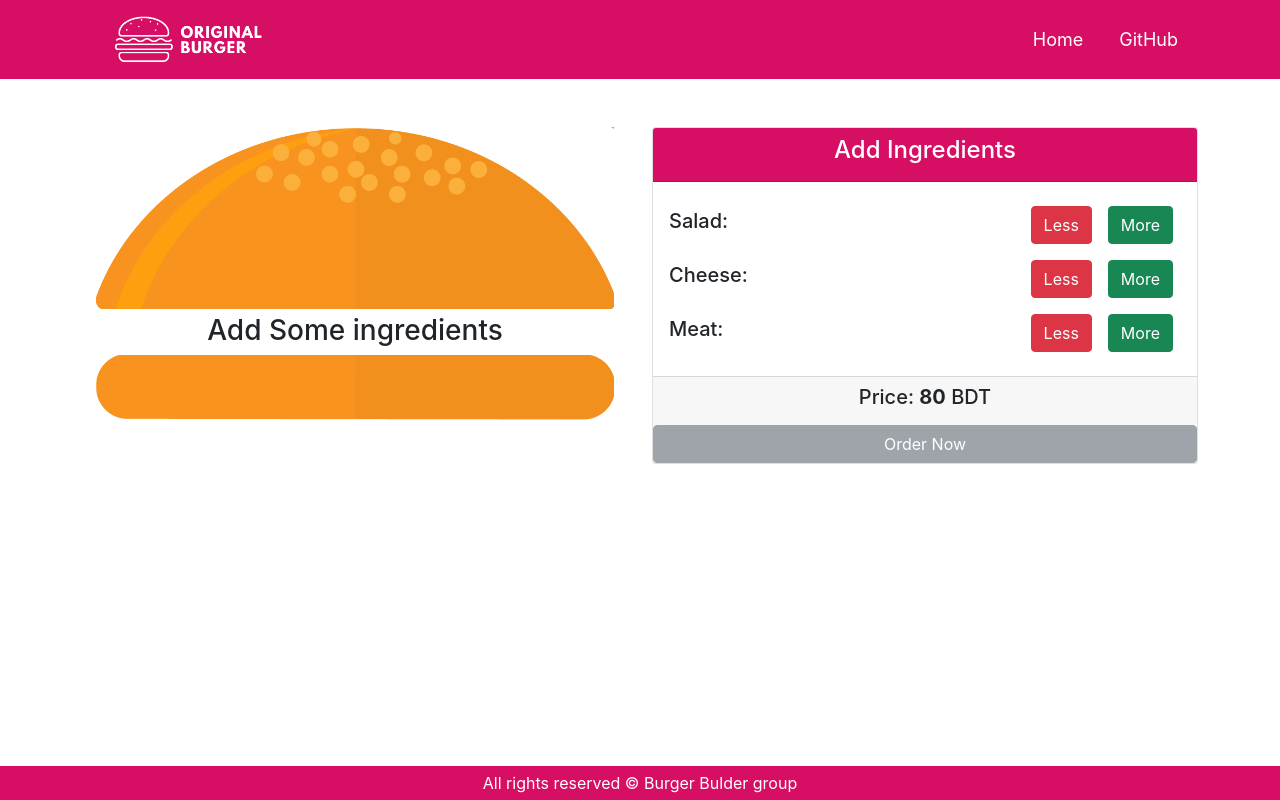
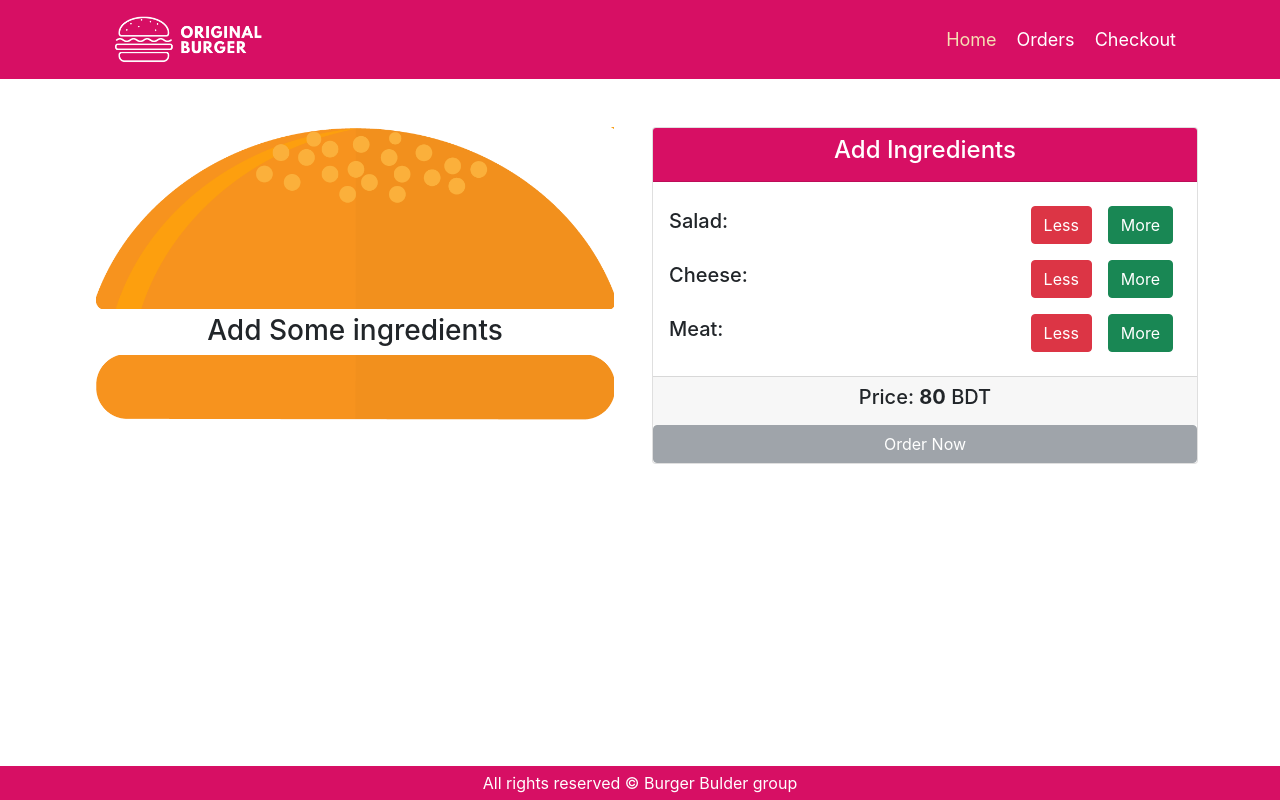
Before and after one commit to hasankarim18/burger, a React (Create React App) app: page / in a window 1280 px wide. Built offline with nearby package versions, Linux system fonts and the light colour scheme.

Commit message:
Adding Router

```diff
--- a/package.json
+++ b/package.json
@@ -13,6 +13,7 @@
     "react": "^18.2.0",
     "react-dom": "^18.2.0",
     "react-popper": "^2.3.0",
+    "react-router-dom": "^6.3.0",
     "react-scripts": "5.0.1",
     "reactstrap": "^9.1.1",
     "web-vitals": "^2.1.4"
--- a/src/App.js
+++ b/src/App.js
@@ -1,11 +1,15 @@
 
 import './App.css';
 import Main from './Components/Main';
+import { HashRouter } from 'react-router-dom'
 
 function App() {
   return (
     <div className="App">
-      <Main />
+      <HashRouter >
+        <Main />
+      </HashRouter>
+
     </div>
   );
 }
--- a/src/Components/BurgerBuilder/BurgerBuilder.js
+++ b/src/Components/BurgerBuilder/BurgerBuilder.js
@@ -3,6 +3,7 @@ import { ModalBody, ModalHeader, Button, Modal, ModalFooter } from 'reactstrap'
 import Burger from './Burger/Burger'
 import Controls from './Controls/Controls '
 import Summary from './Summary/Summary'
+import { NavLink } from 'react-router-dom'
 
 
 const INGREDIENT_PRICES = {
@@ -80,7 +81,9 @@ export class BurgerBuilder extends Component {
         })
     }
 
-
+    componentDidMount() {
+        console.log(this.props)
+    }
 
     render() {
         return (
@@ -110,7 +113,7 @@ export class BurgerBuilder extends Component {
                         <h5>Total Price: {this.state.totalPrice.toFixed(0)}/- BDT</h5>
                     </ModalBody>
                     <ModalFooter>
-                        <Button color="success" > Continue to checkout </Button>
+                        <NavLink className="btn btn-success" to="/checkout" > Continue to checkout </NavLink>
                         <Button color="secondary" onClick={this.toggleModal} > Cancle </Button>
                     </ModalFooter>
                 </Modal>
--- /dev/null
+++ b/src/Components/Header/Navigation.css
@@ -0,0 +1,25 @@
+.navigation a {
+    color: #fff;
+    text-decoration: none;
+    font-size: 18px;
+    display: inline-block;
+    margin-left: 20px;
+}
+
+.header_link a {
+    color: white;
+    text-decoration: none;
+    font-size: 18px;
+    margin: 0px 10px;
+
+}
+
+.header_link a:hover {
+    color: wheat;
+
+}
+
+.header_link a.active {
+    color: wheat;
+
+}
--- a/src/Components/Header/Navigation.js
+++ b/src/Components/Header/Navigation.js
@@ -5,12 +5,12 @@ import {
     NavbarToggler,
     NavbarBrand,
     Nav,
-    NavItem,
-    NavLink,
+    NavItem
 
 } from 'reactstrap';
+import { NavLink } from 'react-router-dom'
 
-import classes from './Navigation.module.css'
+import './Navigation.css'
 import Logo from '../../assets/burgert.png'
 
 class Navigation extends React.Component {
@@ -35,7 +35,7 @@ class Navigation extends React.Component {
                         backgroundColor: '#D70F64',
                         color: '#fff'
                     }}
-                    className={`${classes.navigation} container`}
+                    className={`navigation container`}
                     expand="md">
                     <NavbarBrand href="/">
                         <img width="150px" src={Logo} alt="Burger Builder" />
@@ -43,11 +43,14 @@ class Navigation extends React.Component {
                     <NavbarToggler onClick={this.toggle} />
                     <Collapse className="justify-content-end" isOpen={this.state.isOpen} navbar>
                         <Nav className="mr-auto" navbar>
-                            <NavItem>
-                                <NavLink href="/Home">Home</NavLink>
+                            <NavItem className='header_link' >
+                                <NavLink to="/">Home</NavLink>
                             </NavItem>
-                            <NavItem>
-                                <NavLink href="/">GitHub</NavLink>
+                            <NavItem className='header_link'>
+                                <NavLink to="/orders">Orders</NavLink>
+                            </NavItem>
+                            <NavItem className='header_link'>
+                                <NavLink to="/checkout">Checkout</NavLink>
                             </NavItem>
                         </Nav>
                     </Collapse>
--- a/src/Components/Header/Navigation.module.css
+++ /dev/null
@@ -1,11 +0,0 @@
-.navigation a {
-    color: #fff;
-    text-decoration: none;
-    font-size: 18px;
-    display: inline-block;
-    margin-left: 20px;
-}
-
-.navigation a:hover {
-    color: wheat;
-}
--- a/src/Components/Main.js
+++ b/src/Components/Main.js
@@ -2,13 +2,23 @@ import React from 'react'
 import Header from './Header/Header'
 import BurgerBuilder from './BurgerBuilder/BurgerBuilder'
 import Footer from './Footer/Footer'
+import Orders from './Orders/Orders'
+import Checkout from './Orders/Checkout/Checkout'
+import { Routes, Route, Navigate } from 'react-router-dom'
 
 const Main = (props) => {
     return (
         <React.Fragment>
             <Header />
             <div className="container">
-                <BurgerBuilder />
+                {/* <BurgerBuilder /> */}
+                <Routes >
+                    <Route path='/' element={<BurgerBuilder />} />
+                    <Route path="/orders" element={<Orders />} />
+                    <Route path="/checkout" element={<Checkout />} />
+                    <Route path="*" element={<Navigate to="/" replace />} />
+                </Routes>
+
             </div>
             <Footer />
         </React.Fragment>
--- /dev/null
+++ b/src/Components/Orders/Checkout/Checkout.js
@@ -0,0 +1,9 @@
+import React from 'react'
+
+const Checkout = () => {
+    return (
+        <div>Checkout</div>
+    )
+}
+
+export default Checkout
--- /dev/null
+++ b/src/Components/Orders/Orders.js
@@ -0,0 +1,9 @@
+import React from 'react'
+
+const Orders = (props) => {
+    return (
+        <div>Orders</div>
+    )
+}
+
+export default Orders
```
Also changed, not shown: 1 other file (tests, documents, lock files or other folders).
